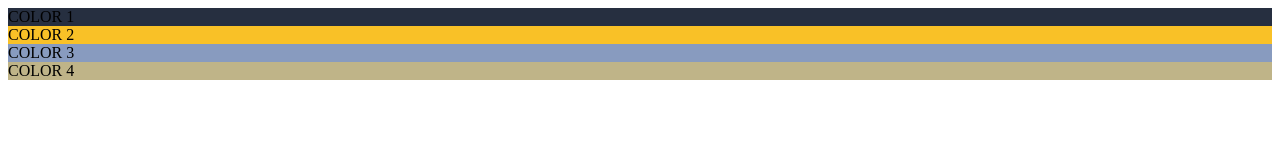
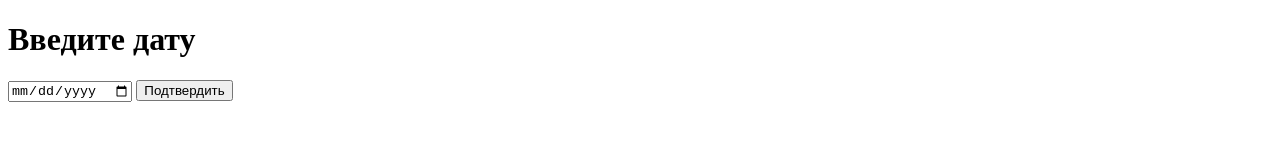
Before and after one commit to Senk-VE/stat-declar-calc, a plain HTML site: page index.html in a window 1280 px wide. Drawn offline with Linux system fonts and the light colour scheme.

Commit message:
Update index.html

```diff
--- a/index.html
+++ b/index.html
@@ -5,11 +5,18 @@
     <meta name="viewport" content="width=device-width, initial-scale=1.0" />
     <title>calcStat</title>
     <link rel="stylesheet" href="./style.css" />
+    <link
+      href="https://fonts.googleapis.com/css2?family=Roboto:wght@400;500&display=swap"
+      rel="stylesheet"
+    />
   </head>
   <body>
-    <div class="color1">COLOR 1</div>
-    <div class="color2">COLOR 2</div>
-    <div class="color3">COLOR 3</div>
-    <div class="color4">COLOR 4</div>
+    <div class="container">
+      <h1>Введите дату</h1>
+      <input type="date" id="dateInput" />
+      <button onclick="displayDate()">Подтвердить</button>
+      <div class="result" id="result"></div>
+    </div>
+    <script src="./calc.js"></script>
   </body>
 </html>
```
